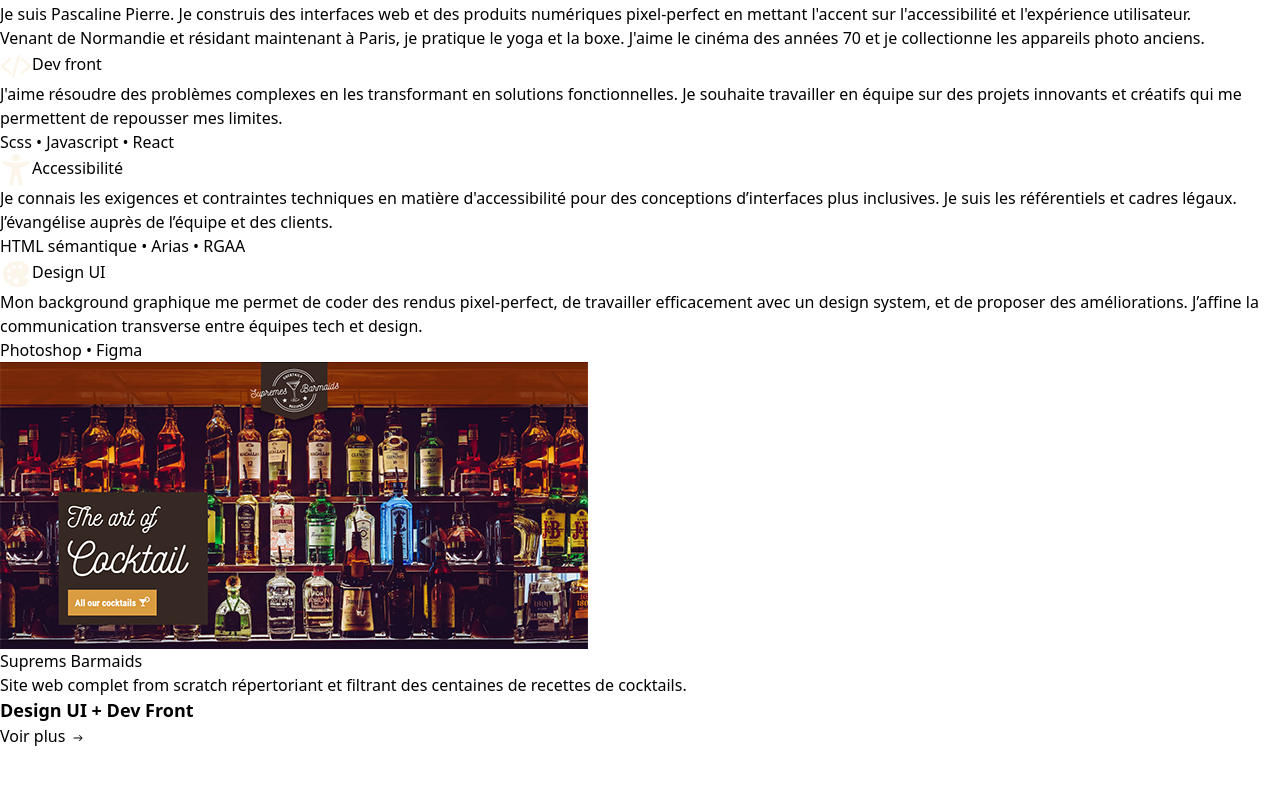
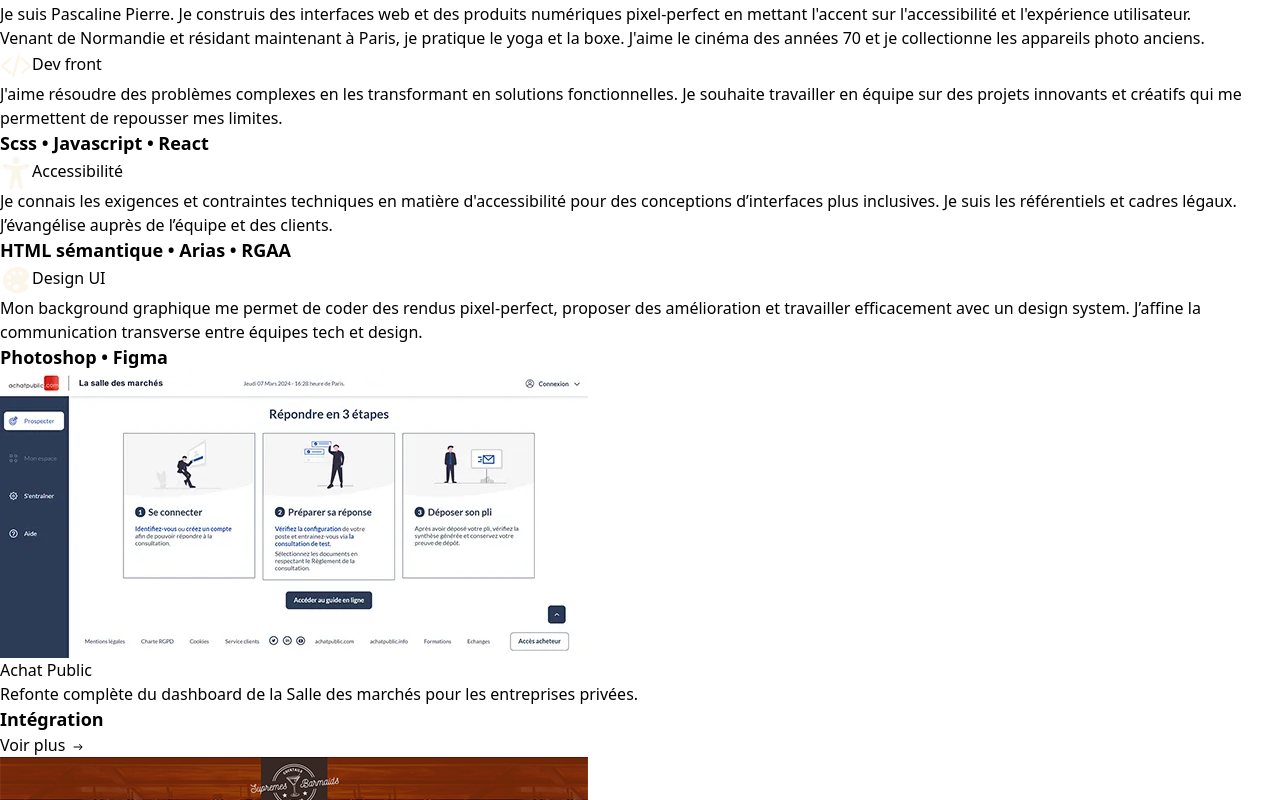
Before and after one commit to Paskaphot/pomfolio24, a Next.js app: page / in a window 1280 px wide. Shown: the part 500-1300 px from the top of the page. Before the commit the page ends 1248 px from the top, so only its background shows below. Built offline with nearby package versions, Linux system fonts and the light colour scheme; a web font is replaced by a local one.

Commit message:
feat(home-projects): Adapt generic list with variant for projects on home

```diff
--- a/src/app/components/atoms/DownloadLink.jsx
+++ b/src/app/components/atoms/DownloadLink.jsx
@@ -7,7 +7,7 @@
             href="/download/CV_PPIERRE_DevFront_2024.pdf"
             target="_blank"
             rel="noopener noreferrer"
-            className="flex gap-2 items-center rounded-2xl text-lg text-light bg-primary font-bold pl-4 pr-6 py-3 transform-transition hover:scale-105 hover:bg-dark">
+            className="flex gap-2 items-center rounded-lg text-lg text-light bg-primary font-bold pl-4 pr-6 py-3 transform-transition hover:scale-105 hover:bg-dark">
             <IoMdDownload />
             <span>CV</span>
         </Link>
--- a/src/app/components/molecules/ProjectCard.jsx
+++ b/src/app/components/molecules/ProjectCard.jsx
@@ -4,33 +4,28 @@
 
 export default function ProjectCard({ project }) {
     return (
-        <Link href={`/projet`} className="card bg-light rounded-2xl border border-dark pb-6 h-full overflow-hidden">
+        <Link href={`/projet`} className="card card__project rounded-lg pb-6 h-full overflow-hidden">
             <div className="card__thumbnail">
                 <Image
-                    // src={project.thumbnail}
-                    src="/images/supremes-top-home-588.webp"
+                    src={project.thumbnail}
                     width={588}
                     height={287}
-                    // alt={`Capture d'écran du site /${project.title}`}
-                    alt="Suprems Barmaids"
+                    alt={`Capture d'écran du site /${project.title}`}
                 />
             </div>
-            <h3 className="card__title mt-4 px-6">
-                Suprems Barmaids
-                {/* {project.title} */}
+            <h3 className="card__title mt-6 px-6">
+                {project.title}
                 </h3>
             <p className="mt-4 text-lg px-6">
-                Site web complet from scratch répertoriant et filtrant des centaines de recettes de cocktails.
-                {/* {project.description} */}
+                {project.description}
                 </p>
-            <div className="mt-4 flex gap-2 justify-between items-baseline px-6">
+            <div className="self-end mt-4 px-6 flex gap-2 justify-between items-baseline">
                 <mark>
-                    Design UI + Dev Front
-                    {/* {project.scopes} */}
+                    {project.scopes}
                 </mark>
                 <div className="seeMore">
                     <span>Voir plus</span>&nbsp;
-                    <IoIosArrowRoundForward />
+                    <IoIosArrowRoundForward className="seeMore__icon"/>
                 </div>
             </div>
         </Link>
--- a/src/app/components/molecules/SkillCard.jsx
+++ b/src/app/components/molecules/SkillCard.jsx
@@ -2,7 +2,7 @@
 
 export default function SkillCard({ skill }) {
     return (
-        <div className=" bg-light px-6 pb-6 rounded-2xl h-full">
+        <div className=" bg-light px-6 pb-6 rounded-lg h-full">
             <h3 className="card__title flex gap-4 items-end">
                 <span aria-hidden="true" focusable="false" className="card__seal bg-secondary text-light">
                     <Image
@@ -15,7 +15,7 @@
                 <span>{skill.title}</span>
             </h3>
             <p className="mt-4 text-lg">{skill.description}</p>
-            <p className="mt-4 text-xl font-bold">{skill.tools}</p>
+            <mark className="mt-4 block">{skill.tools}</mark>
         </div>
     );
 }
--- a/src/app/components/organisms/List.jsx
+++ b/src/app/components/organisms/List.jsx
@@ -1,16 +1,31 @@
 import { getSkills } from "@/lib/getSkills";
 import SkillCard from "../molecules/SkillCard";
+import { getProjects } from "@/lib/getProjects";
+import ProjectCard from "../molecules/ProjectCard";
 export default async function List({ category }) {
 
     const skills = await getSkills();
+    const projects = await getProjects();
 
     return (
-        <ul className="w-full max-w-7xl p-10 mx-auto flex flex-wrap gap-6">
-            {skills.map((skill) => (
-                <li key={skill.id} className="cardWrapper">
-                    <SkillCard skill={skill}/>
-                </li>
-            ))}
+        <ul className={`w-full max-w-7xl p-10 mx-auto flex flex-wrap gap-8 justify-center list__${category}`}>
+        {/* <ul className="w-full max-w-7xl p-10 mx-auto flex flex-wrap gap-8 justify-center list__project"> */}
+            {/* {`${category}+s`}.map((${category}) => (
+                    <li key={${category}.id} className={`cardWrapper cardWrapper__${category}`} >
+                        {category === "skill"
+                        ? <SkillCard skill={skill}/>
+                        : <ProjectCard project={project}/>
+                    </li>
+            } */}
+
+            {category === "skill"
+                ? skills.map((skill) => (
+                    <li key={skill.id} className="cardWrapper cardWrapper__skill"><SkillCard skill={skill}/></li>
+                ))
+                : projects.map((project) => (
+                    <li key={project.id} className="cardWrapper cardWrapper__project"><ProjectCard project={project}/></li>
+                ))
+            }
         </ul>
     );
 }
--- a/src/app/globals.css
+++ b/src/app/globals.css
@@ -3,9 +3,11 @@
 @tailwind utilities;
 
 @layer base {
-	img,
-	svg {
-		display: inline;
+	body {
+		color: theme("colors.dark");
+		background-image: url("/waves/half-wave-1.svg");
+		background-repeat: no-repeat;
+		background-size: 50%;
 	}
 
 	h1,
@@ -15,16 +17,16 @@
 		line-height: 1.2;
 	}
 
-	body {
-		background-image: url("/waves/half-wave-1.svg");
-		background-repeat: no-repeat;
-		background-size: 50%;
+	img,
+	svg {
+		display: inline;
 	}
 
 	mark {
 		font-size: 1.125rem;
 		font-weight: 700;
 		background-color: transparent;
+		color: inherit;
 	}
 }
 
@@ -87,18 +89,39 @@
 		}
 	}
 
+	@media (min-width: 868px) {
+		ul.list__project {
+			justify-content: flex-start;
+		}
+	}
+
 	.cardWrapper {
-		width: 384px;
+		width: 378px;
+		max-width: 586px;
 		flex: 1 1 auto;
-		max-width: 100%;
+	}
+
+	@media (min-width: 868px) {
+		.cardWrapper__skill {
+			max-width: 100%;
+		}
+		.cardWrapper__project {
+			max-width: calc((100% - 2rem) / 2);
+		}
 	}
 
 	/* Cards */
-	.card {
-		max-width: 384px;
+	.card__project {
+		box-shadow: rgba(43, 13, 0, 0.25) 0 3px 8px;
+	}
+	a.card {
+		display: block;
 	}
 	.seeMore {
 		border-bottom: 1px solid transparent;
+	}
+	.seeMore__icon {
+		font-size: 1.5rem;
 	}
 	.card:hover .seeMore {
 		border-bottom: 1px solid currentColor;
@@ -113,6 +136,9 @@
 	.card__seal path {
 		fill: theme("colors.light");
 	}
+	.card__thumbnail {
+		box-shadow: rgba(43, 13, 0, 0.125) 0px 1px 4px;
+	}
 }
 
 @layer utilities {
--- a/src/app/page.js
+++ b/src/app/page.js
@@ -1,7 +1,6 @@
 import NavHome from "./components/molecules/NavHome";
 import About from "./components/organisms/About";
 import List from "./components/organisms/List";
-import ProjectCard from "./components/molecules/ProjectCard";
 
 export const metadata = {
 	title: "Pomfolio 2024 index",
@@ -16,11 +15,11 @@
 		</header>
 		<main className="home">
 			<About />
-			<section id="skillSection" className="skillSection relative bg-secondary-light flex content-center">
-				<List category="skills" />
+			<section id="skillSection" className="skillSection relative bg-secondary-light flex flex-wrap content-center">
+				<List category="skill" />
 			</section>
-			<section id="projectSection" className="bg-red-600 flex content-center">
-				<ProjectCard />
+			<section id="projectSection" className="projectSection flex flex-wrap content-center">
+				<List category="project" />
 			</section>
 			<section id="contactSection" className="flex content-center"></section>
 		</main>
--- a/src/lib/projects.json
+++ b/src/lib/projects.json
@@ -17,7 +17,7 @@
         "id": 3,
         "thumbnail":"/images/showcase-home-588.webp",
         "title": "Showcase",
-        "description": "App web IOT complète from scratch pour la gestions d’appareils éléctriques connectés .",
+        "description": "App web IOT complète from scratch pour la gestions d’appareils éléctriques connectés.",
         "scopes": "Design UI + Dev Front"
     }
 ]
--- a/src/lib/skills.json
+++ b/src/lib/skills.json
@@ -18,7 +18,7 @@
         "id": 3,
         "icon":"/icons/color-palette.svg",
         "title": "Design UI",
-        "description": "Mon background graphique me permet de coder des rendus pixel-perfect, de travailler efficacement avec un design system, et de proposer des améliorations. J’affine la communication transverse entre équipes tech et design.",
+        "description": "Mon background graphique me permet de coder des rendus pixel-perfect, proposer des amélioration et travailler efficacement avec un design system. J’affine la communication transverse entre équipes tech et design.",
         "tools": "Photoshop • Figma"
     }
 ]
--- a/tailwind.config.js
+++ b/tailwind.config.js
@@ -9,7 +9,7 @@
   extend: {
 	colors: {
 		"light": "#fbf5ea", //cream
-		"dark": "#3d1200", //brown 2B0D00?
+		"dark": "#2B0D00", //brown #3d1200?
 		"primary": "#cb3d00", //red
 		"primary-light": "#fe9c72", //redlight
 		"secondary": "#08742e", //green #288202 ?
```
